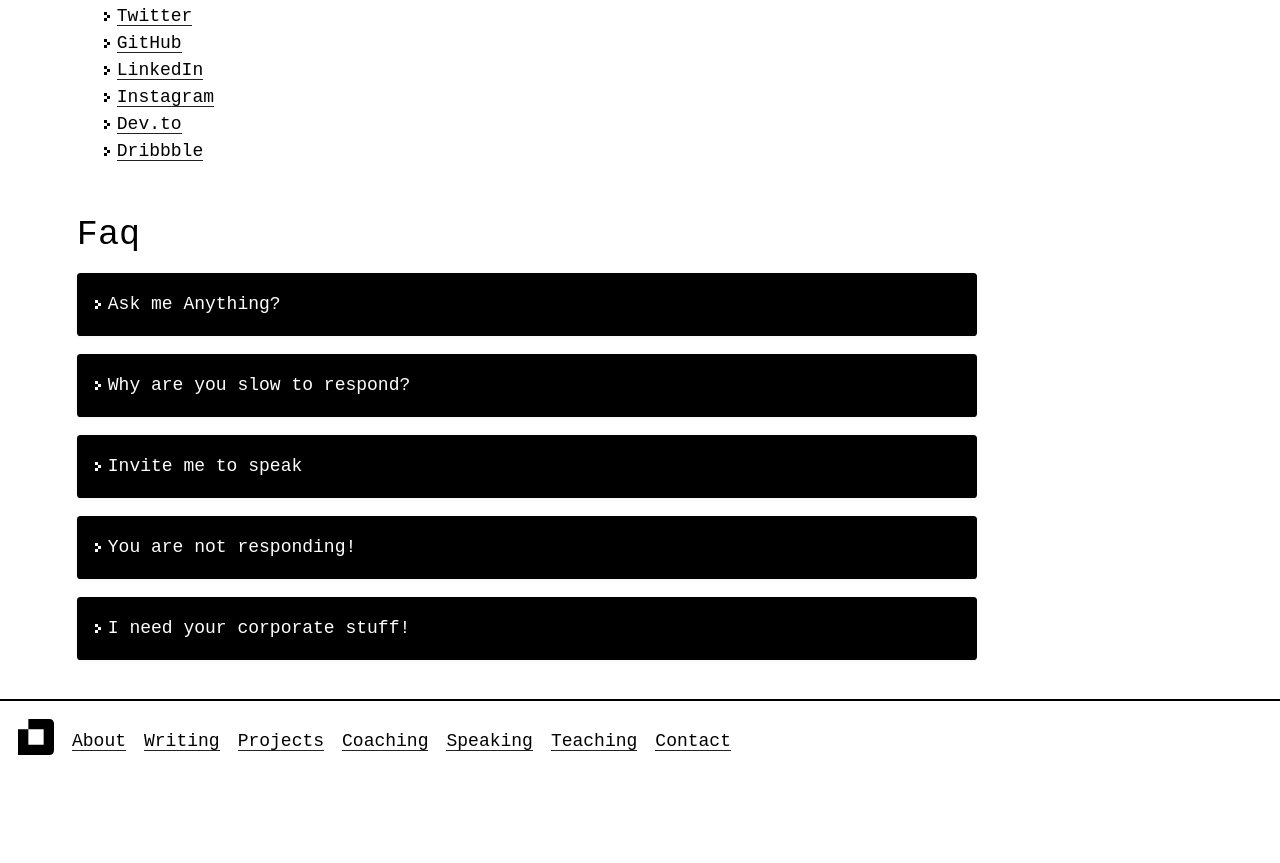
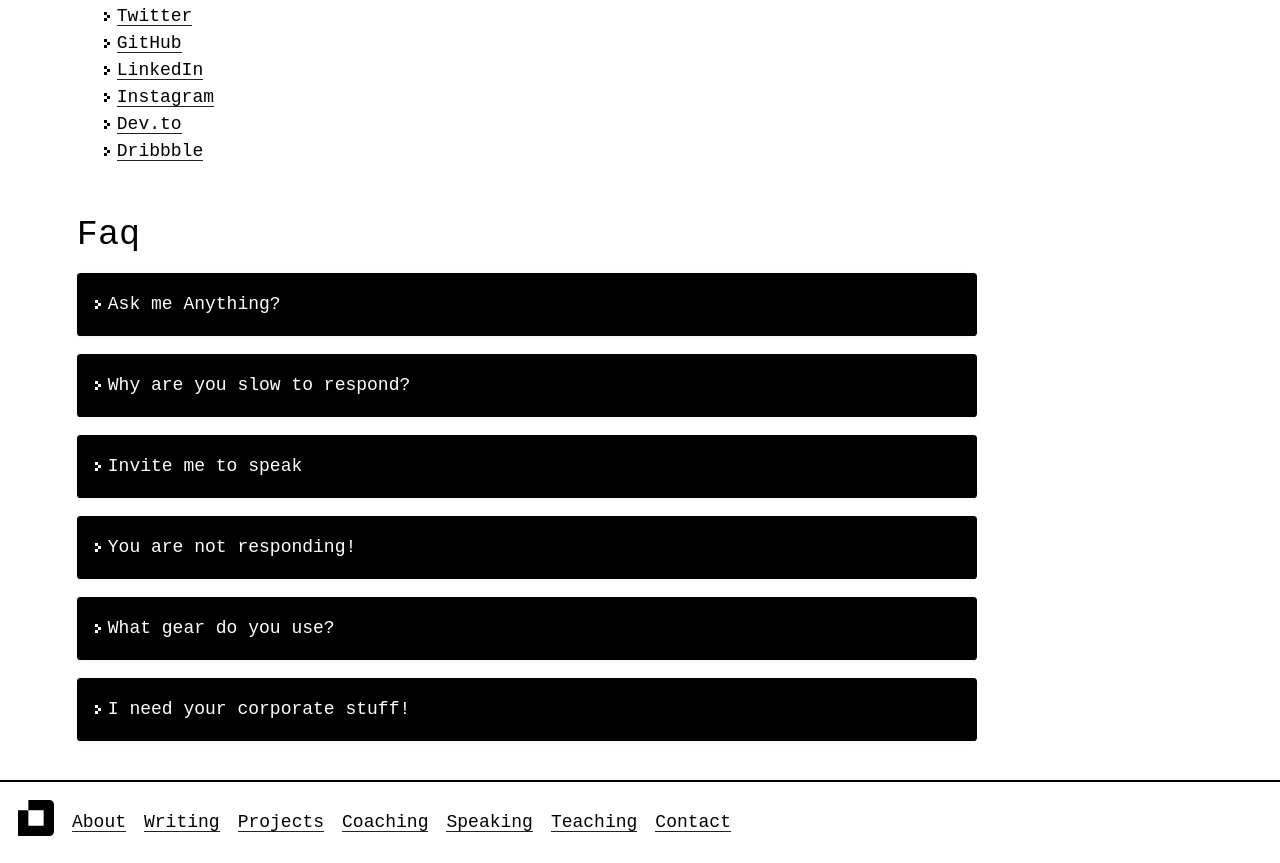
Before and after one commit to dandevri/website, an Eleventy site: page pages/contact.njk in a window 1280 px wide. Shown: the part 1051-1914 px from the top of the page. Before the commit the page ends 1833 px from the top, so only its background shows below. Built offline with nearby package versions, Linux system fonts and the light colour scheme; Eleventy itself is replaced by a stand-in of ours; files that its build step writes are made by us from their sources; a web font is replaced by a local one; what eleventy-plugin-reading-time would draw is missing.

Commit message:
Update contact page

```diff
--- a/pages/contact.njk
+++ b/pages/contact.njk
@@ -47,4 +47,5 @@ Best suited to keep track of what I'm doing without engaging in the matter. <br>
 {{ details.details("Why are you slow to respond?", "  I batch process most of my messages at the end of the day instead of constantly checking and refreshing.") }}
 {{ details.details("Invite me to speak", " Please read this guide for speaking. Check out the speaking page for upcomming events. I've prepared a press kit.") }}
 {{ details.details("You are not responding!", "I value my time and get quite a lot of mails and messages, sometimes I don’t have the capacity to respond to every one of them. I try to respond to urgent messages and mail first. If you don't have a reply within 3/4 days that usually means I decided your request wasn't worth my time. Hé, you are in my inbox!") }}
+{{ details.details("What gear do you use?", "I have an 'uses' pages which lists all the software and hardware that I use.") }}
 {{ details.details("I need your corporate stuff!", "Dandevri is registered in the Dutch Chamber of Commerce (VAT registered) under number 63938804.") }}
```
